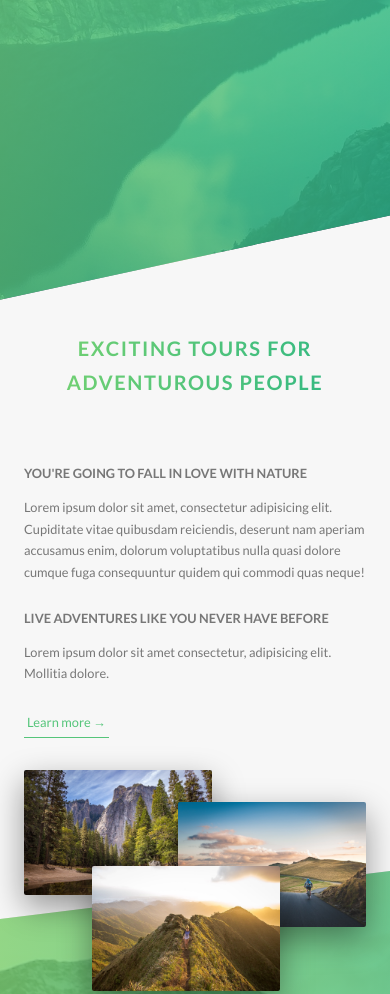
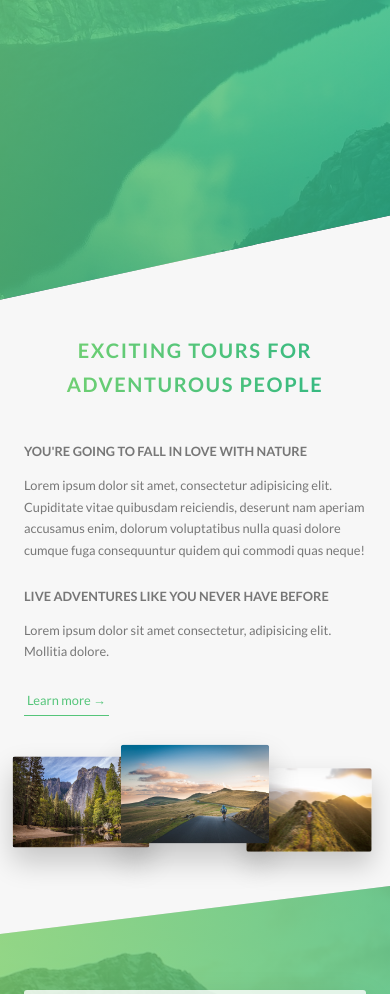
Before and after one commit to barryblando/project-natours, a website: page app/index.html in a window 390 px wide. Shown: the part 502-1496 px from the top of the page. Drawn offline with Linux system fonts and the light colour scheme.

Commit message:
Added Media Queries for About and Feature Sections.

```diff
--- a/app/sass/base/_utilities.scss
+++ b/app/sass/base/_utilities.scss
@@ -4,8 +4,22 @@
 .u-center-text { text-align: center !important; }
 
 .u-margin-bottom-small { margin-bottom: 1.5rem !important; }
-.u-margin-bottom-medium { margin-bottom: 4rem !important; }
-.u-margin-bottom-big { margin-bottom: 8rem !important; }
+
+.u-margin-bottom-medium {
+  margin-bottom: 4rem !important;
+
+  @include respond(tab-port) {
+    margin-bottom: 3rem !important;
+  }
+}
+
+.u-margin-bottom-big {
+  margin-bottom: 8rem !important;
+
+  @include respond(tab-port) {
+    margin-bottom: 5rem !important;
+  }
+}
 
 .u-margin-top-big { margin-bottom: 8rem !important; }
 .u-margin-top-huge { margin-bottom: 10rem !important; }
--- a/app/sass/components/_composition.scss
+++ b/app/sass/components/_composition.scss
@@ -10,19 +10,45 @@
     transition: all .2s;
     outline-offset: 2rem; // space to the outline of image
 
+    // it started to get bad at 900px so we'll use that breakpoint to fix it
+    @include respond(tab-port) {
+      float: left;
+      position: relative;
+      width: 33.33333333%;
+      box-shadow: 0 1.5rem 3rem rgba($color-black, .2);
+    }
+
     &--p1 {
       left: 0;
       top: -2rem;
+
+      @include respond(tab-port) {
+        top: 0;
+        transform: scale(1.2);
+      }
     }
 
     &--p2 {
       right: 0;
       top: 2rem;
+
+      @include respond(tab-port) {
+        top: -1rem;
+        // so this one in the middle can be the biggest one
+        transform: scale(1.3);
+        z-index: 100;
+      }
     }
 
     &--p3 {
       left: 20%; // % same here
       top: 10rem;
+
+      @include respond(tab-port) {
+        top: 1rem;
+        left: 0;
+        transform: scale(1.1);
+      }
     }
 
     &:hover {
--- a/app/sass/components/_feature-box.scss
+++ b/app/sass/components/_feature-box.scss
@@ -8,6 +8,10 @@
   transition: transform .3s;
   -webkit-transition: transform .3s;
 
+  @include respond(tab-port) {
+    padding: 2rem;
+  }
+
   &__icon {
     font-size: 6rem; // icon is font based
     margin-bottom: .5rem;
@@ -16,6 +20,10 @@
     background-clip: text; // clip background to text
     -webkit-background-clip: text;
     color: transparent;
+
+    @include respond(tab-port) {
+      margin-bottom: 0;
+    }
   }
 
   &:hover {
--- a/app/sass/layout/_footer.scss
+++ b/app/sass/layout/_footer.scss
@@ -11,6 +11,10 @@
   &__logo-box {
     text-align: center; // inline element behave just like text
     margin-bottom: 8rem;
+
+    @include respond(tab-port) {
+      margin-bottom: 6rem;
+    }
   }
 
   &__logo {
--- a/app/sass/pages/_home.scss
+++ b/app/sass/pages/_home.scss
@@ -2,6 +2,11 @@
   background-color: $color-grey-light-1;
   padding: 25rem 0;
   margin-top: -20vh; // 95vh - 75vh
+
+  @include respond(tab-port) {
+    padding: 20rem 0;
+    margin-top: -15vh;
+  }
 }
 
 .section-features {
@@ -20,22 +25,38 @@
     }
     // .section-features > * { } selects direct / first degree child that come across which is row(only)
     // .section-features * { } selects all child and child of child
+
+    @include respond(tab-port) {
+      padding: 10rem 0;
+    }
 }
 
 .section-tours {
   background-color: $color-grey-light-1;
   padding: 25rem 0 15rem 0;
   margin-top: -11.3rem;
+
+  @include respond(tab-port) {
+    padding: 20rem 0 10rem 0;
+  }
 }
 
 .section-stories {
   padding: 15rem 0;
   position: relative;
+
+  @include respond(tab-port) {
+    padding: 10rem 0;
+  }
 }
 
 .section-book {
   padding: 15rem 0;
   background-image: linear-gradient(to right bottom, $color-primary-light, $color-primary-dark);
+
+  @include respond(tab-port) {
+    padding: 10rem 0;
+  }
 }
 
 .book {
```
Also changed, not shown: app/sass/abstracts/_mixins.scss (+4 -4 lines), README.md, app/css/style.css.
